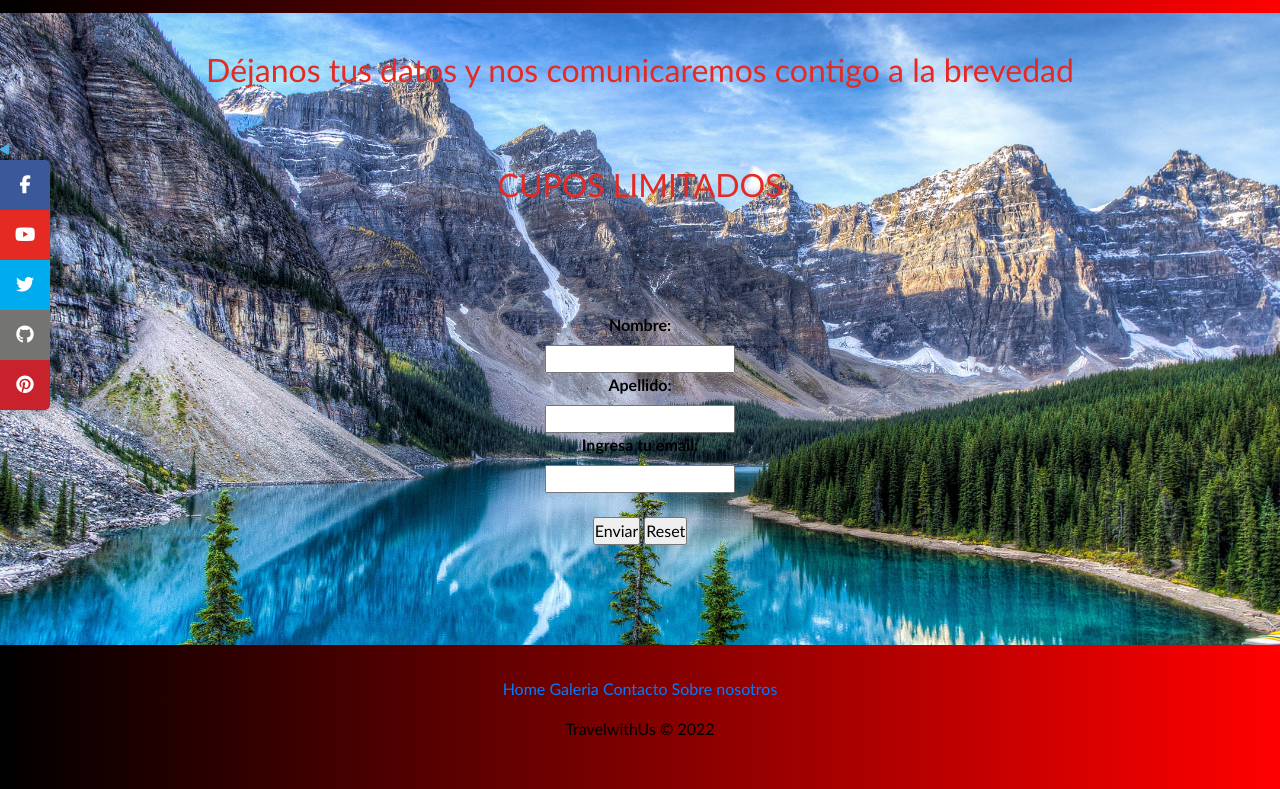
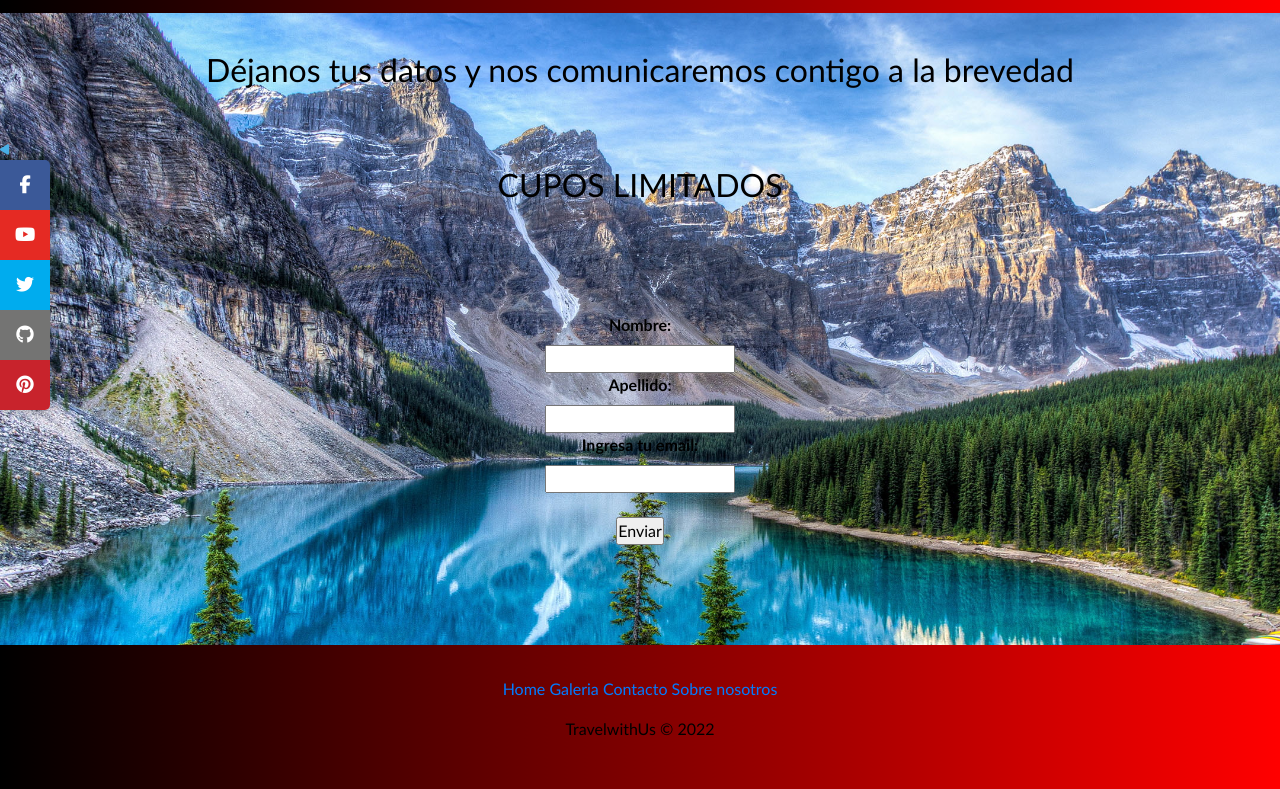
Before and after one commit to raarias22/PF-Arias, a website: page contacto.html in a window 1280 px wide. Shown: the part 65-854 px from the top of the page. Drawn offline with nearby package versions, Linux system fonts and the light colour scheme.

Commit message:
quito restabelcer y cambio color letra del form

```diff
--- a/contacto.html
+++ b/contacto.html
@@ -31,7 +31,7 @@
         </div>
     </div>
 
-    <h2 class="text-center"><br>Déjanos tus datos y nos comunicaremos contigo a la brevedad <br><br><br> CUPOS LIMITADOS</h2>
+  <h2 style="color:black" class="text-center"><br>Déjanos tus datos y nos comunicaremos contigo a la brevedad <br><br><br> CUPOS LIMITADOS</h2>
 
     <div class="container-bar">
         <input type="checkbox" id="btn-social">
@@ -68,7 +68,7 @@
                 <label for="email">Ingresa tu email:</label><br>
                 <input type="email" id="email" name="email" required><br><br>
                 <input type="submit" value="Enviar">
-                <input type="reset">
+
 
     </form>
 
```
